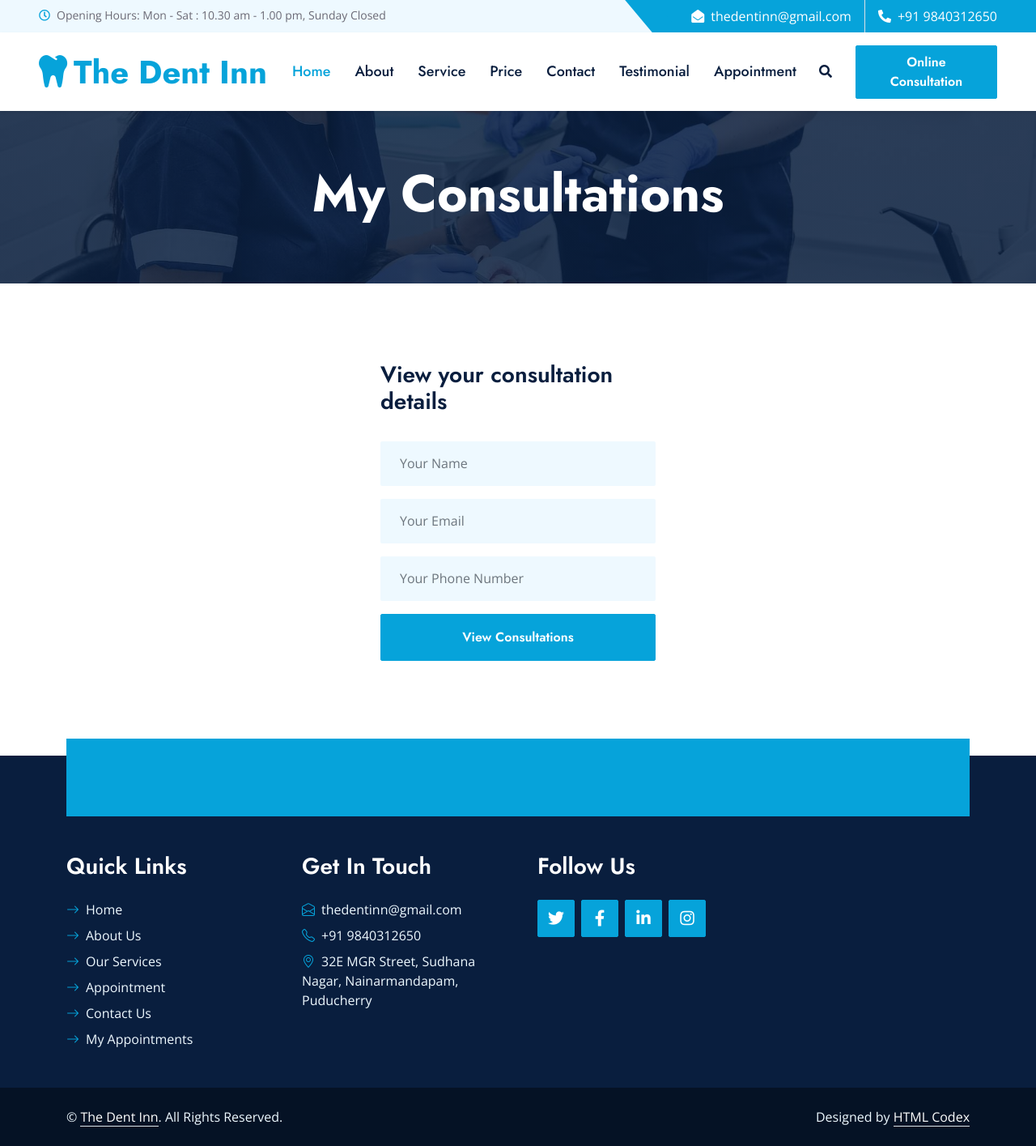
After one commit to vimal-11/The_Dent_Inn, a Django app: page /consultation/mybookings/ in a window 1280 px wide. The commit adds this page. Shown: the whole page at 81% size. Run offline with Django 4.2, Linux system fonts and the light colour scheme; parts of the project's set-up code (start-up, migrations or seed data) failed here and were passed over; some libraries are stand-ins or nearby versions.

Commit message:
my consultation and my appointment functionalaity

```diff
--- a/consultation/templates/consult.html
+++ b/consultation/templates/consult.html
@@ -8,9 +8,7 @@
         <div class="row py-3">
             <div class="col-12 text-center">
                 <h1 class="display-3 text-white animated zoomIn">Online Consultation</h1>
-                <a href="" class="h4 text-white">Home</a>
-                <i class="far fa-circle text-white px-2"></i>
-                <a href="" class="h4 text-white">Online Consultation</a>
+                <a href="{% url 'consultation:mybooking' %}" class="btn btn-primary py-md-3 px-md-5 me-3 animated slideInLeft">View My Consultaion</a>
             </div>
         </div>
     </div>
--- /dev/null
+++ b/consultation/templates/my_booking.html
@@ -0,0 +1,80 @@
+{% extends "base2.html" %}
+{% load static %}
+
+{% block content %}
+
+    <!-- Hero Start -->
+    <div class="container-fluid bg-primary py-5 hero-header mb-5">
+        <div class="row py-3">
+            <div class="col-12 text-center">
+                {% if consultation %}
+                    <h1 class="display-3 text-white animated zoomIn">My Consultations</h1>
+                {% endif %}
+                {% if appointment %}
+                    <h1 class="display-3 text-white animated zoomIn">My Appointments</h1>
+                {% endif %}
+            </div>
+        </div>
+    </div>
+    <!-- Hero End -->
+
+    <div class="container-fluid py-5">
+        <div class="container">
+                <div class="row g-5">
+                    <div class="col-xl-4 col-lg-6 wow slideInUp" data-wow-delay="0.1s">
+
+                    </div>
+                    {% if consultation %}
+                        <div class="col-xl-4 col-lg-6 wow slideInUp" data-wow-delay="0.3s">
+                            <h3>View your consultation details</h3><br>
+                            <form action="{% url 'consultation:mybooking' %}" method="post">
+                                {% csrf_token %}
+                                <div class="row g-3">
+                                    <div class="col-12">
+                                        <input type="text" name="user-name" class="form-control border-0 bg-light px-4" placeholder="Your Name" style="height: 55px;">
+                                    </div>
+                                    <div class="col-12">
+                                        <input type="email" name="user-email" class="form-control border-0 bg-light px-4" placeholder="Your Email" style="height: 55px;">
+                                    </div>
+                                    <div class="col-12">
+                                        <input type="text" name="user-phone" class="form-control border-0 bg-light px-4" placeholder="Your Phone Number" style="height: 55px;">
+                                    </div>
+                                    <div class="col-12">
+                                        <button class="btn btn-primary w-100 py-3" type="submit">View Consultations</button>
+                                    </div>
+                                </div>
+                            </form>
+                        </div>
+                    {% endif %}
+
+                    {% if appointment %}
+                        <div class="col-xl-4 col-lg-6 wow slideInUp" data-wow-delay="0.3s">
+                            <h3>View your appointment details</h3><br>
+                            <form action="{% url 'home:my_appointments' %}" method="post">
+                                {% csrf_token %}
+                                <div class="row g-3">
+                                    <div class="col-12">
+                                        <input type="text" name="user-name" class="form-control border-0 bg-light px-4" placeholder="Your Name" style="height: 55px;">
+                                    </div>
+                                    <div class="col-12">
+                                        <input type="email" name="user-email" class="form-control border-0 bg-light px-4" placeholder="Your Email" style="height: 55px;">
+                                    </div>
+                                    <div class="col-12">
+                                        <input type="text" name="user-phone" class="form-control border-0 bg-light px-4" placeholder="Your Phone Number" style="height: 55px;">
+                                    </div>
+                                    <div class="col-12">
+                                        <button class="btn btn-primary w-100 py-3" type="submit">View Appointment</button>
+                                    </div>
+                                </div>
+                            </form>
+                        </div>
+                    {% endif %}
+                    <div class="col-xl-4 col-lg-12 wow slideInUp" data-wow-delay="0.6s">
+
+                    </div>
+                </div>
+        </div>
+    </div>
+<!-- Contact End -->
+
+{% endblock content %}
--- /dev/null
+++ b/consultation/templates/my_booking_status.html
@@ -0,0 +1,6 @@
+{% extends "base2.html" %}
+{% load static %}
+
+{% block content %}
+    {{user}}
+{% endblock content %}
--- a/consultation/templates/paymentstatus.html
+++ b/consultation/templates/paymentstatus.html
@@ -11,7 +11,7 @@
         <br>
         <h3>Congratulations! You have successfully done the payment. You will receive an email shortly with all details once your slot timings are fixed.</h3>
         <p class="mainmessage">
-            In order to view the status of your appointment, visit <a href="#">My Appointments</a>
+            In order to view the status of your appointment, visit <a href="{{url 'consultation:myappointment' }}">My Appointments</a>
         </p>
         <br>
         <a class="btn btn-primary btn-lg signup-button w-50" href="#">Print Invoice</a>
--- a/consultation/urls.py
+++ b/consultation/urls.py
@@ -8,4 +8,5 @@ urlpatterns = [
     path('payment/<uid>', views.payment, name='payment'),
     path('handlerequest/', views.handlerequest, name = 'handlerequest'),
     path('resendotp/<uid>', views.resend_otp, name = 'resendotp'),
+    path('mybookings/', views.my_consult_booking, name = 'mybooking'),
 ]
--- a/consultation/views.py
+++ b/consultation/views.py
@@ -139,6 +139,9 @@ def handlerequest(request):
                     #razorpay_client.payment.capture(raz_payment_id, amount)
                     pay_db.Payment_status = 1
                     pay_db.save()
+                    con_obj = Consultation.objects.get(uid = pay_db.user.uid)
+                    con_obj.is_paid = True
+                    con_obj.save()
                     pay_status = True
                     print(params_dict)
                 except Exception as e:
@@ -155,3 +158,19 @@ def handlerequest(request):
         except Exception as e:
             print(e)
             return HttpResponse("505 not found")
+
+
+def my_consult_booking(request):
+    context = {'consultation': True}
+    if request.method == 'POST':
+        name = request.POST['user-name']
+        email = request.POST['user-email']
+        phone_number = request.POST['user-phone']
+
+        user = Consultation.objects.get(email = email, phone_number = phone_number)
+        if user is None:
+            return HttpResponse('No Appointments')
+        context['user'] = user
+        return render(request, 'my_booking_status.html', context)
+    else:
+        return render(request, 'my_booking.html', context)
--- a/home/models.py
+++ b/home/models.py
@@ -15,6 +15,7 @@ class Appointments(models.Model):
     time_slot = models.TimeField(null=True)
     is_active = models.BooleanField(default=False)
     is_done = models.BooleanField(default=False)
+    date_time_fixed = models.DateTimeField(null=True, blank=True)
 
     def __str__(self):
         return self.patient_name
--- a/home/templates/appointment.html
+++ b/home/templates/appointment.html
@@ -8,9 +8,7 @@
         <div class="row py-3">
             <div class="col-12 text-center">
                 <h1 class="display-3 text-white animated zoomIn">Appointment</h1>
-                <a href="" class="h4 text-white">Home</a>
-                <i class="far fa-circle text-white px-2"></i>
-                <a href="" class="h4 text-white">Appointment</a>
+                <a href="{% url 'home:my_appointments' %}" class="btn btn-primary py-md-3 px-md-5 me-3 animated slideInLeft">My Appointment</a>
             </div>
         </div>
     </div>
--- a/home/templates/base.html
+++ b/home/templates/base.html
@@ -160,7 +160,7 @@
                         <a class="text-light mb-2" href="{% url 'home:service' %}"><i class="bi bi-arrow-right text-primary me-2"></i>Our Services</a>
                         <a class="text-light mb-2" href="{% url 'home:appointment' %}"><i class="bi bi-arrow-right text-primary me-2"></i>Appointment</a>
                         <a class="text-light mb-2" href="{% url 'home:contact' %}"><i class="bi bi-arrow-right text-primary me-2"></i>Contact Us</a>
-                        <a class="text-light" href="{% url 'home:testimonial' %}"><i class="bi bi-arrow-right text-primary me-2"></i>My Appointments</a>
+                        <a class="text-light" href="{% url 'home:my_appointments' %}"><i class="bi bi-arrow-right text-primary me-2"></i>My Appointments</a>
                     </div>
                 </div>
                 <!--
--- a/home/urls.py
+++ b/home/urls.py
@@ -11,4 +11,5 @@ urlpatterns = [
     path('appointment/', views.appointment, name='appointment'),
     path('testimonial/', views.testimonial, name='testimonial'),
     path('post_testimonial/', views.create_testimonial, name='create_testimonial'),
+    path('my_appointments/', views.my_appointments, name='my_appointments'),
 ]
```
Also changed, not shown: home/views.py (+16 -0 lines), home/migrations/0006_appointments_date_time_fixed.py (added).
